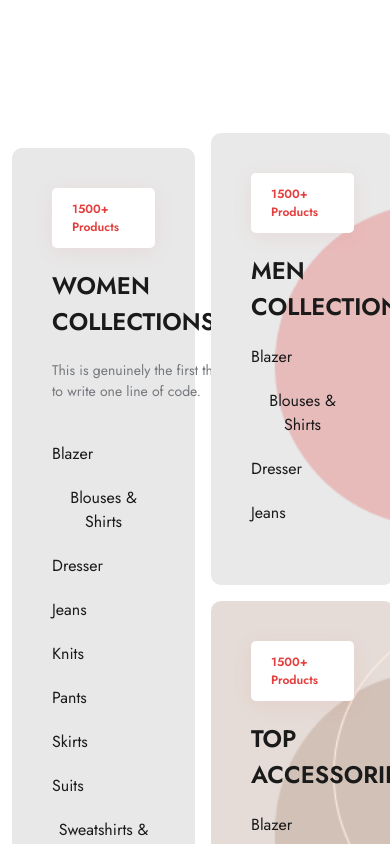
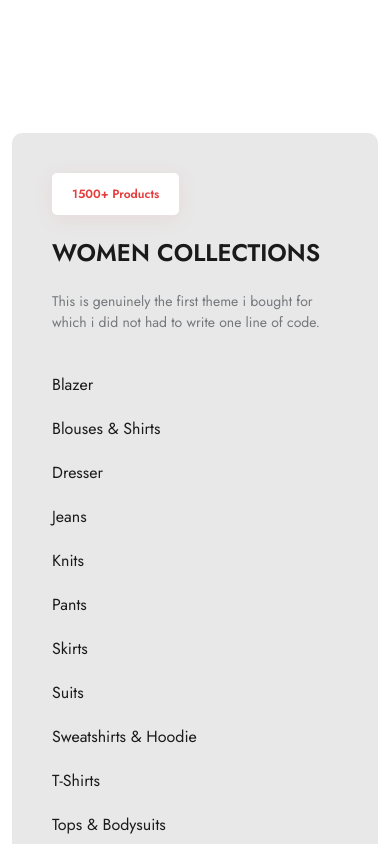
Before and after one commit to Sijan666/roiserTeam, a React (Vite) app: page / in a window 390 px wide. Shown: the part 2360-3204 px from the top of the page. Built offline with nearby package versions, Linux system fonts and the light colour scheme; no server answers; a web font is replaced by a local one.

Commit message:
add responsive in category collection

```diff
--- a/src/components/layouts/CategoryCollection.jsx
+++ b/src/components/layouts/CategoryCollection.jsx
@@ -1,21 +1,18 @@
-
 import ButtonforCC from "../ButtonforCC"
 import Container from "../Container"
 import Flex from "../Flex"
-
-
 
 const CategoryCollection = () => {
   return (
     <>
     <Container className={'py-[100px]'}>
-      <Flex className={'gap-x-4'}>
-        <div className="bg-[#E8E8E8] px-10 py-10 rounded-[10px] w-1/2">
+      <Flex className={'gap-x-4 gap-y-4 flex flex-col lg:flex-row'}>
+        <div className="bg-[#E8E8E8] px-10 py-10 rounded-[10px] lg:w-1/2">
           <div className="shadow-newTwo bg-white inline-block px-5 py-3 rounded-[5px]">
             <p className="text-[#E53E3E] font-semibold text-[12px]">1500+ Products</p>
           </div>
           <h4 className="py-5 text-[#1A1A1A] font-semibold text-[24px] uppercase">Women Collections</h4>
-          <p className="w-[390px] text-[#74787C] text-[14px] pb-10">This is genuinely the first theme i bought for which i did not had to write one line of code.</p>
+          <p className="lg:w-[390px] text-[#74787C] text-[14px] pb-10">This is genuinely the first theme i bought for which i did not had to write one line of code.</p>
           <div className="">
             <ButtonforCC btnTexts={'Blazer'} className={'block pb-5 text-base text-[#1A1A1A]'}/>
             <ButtonforCC btnTexts={'Blouses & Shirts'} className={'block pb-5 text-base text-[#1A1A1A]'}/>
@@ -30,7 +27,7 @@ const CategoryCollection = () => {
             <ButtonforCC btnTexts={'Tops & Bodysuits'} className={'block pb-5 text-base text-[#1A1A1A]'}/>
           </div>
         </div>
-        <div className="w-1/2">
+        <div className="lg:w-1/2">
           <div className="bg-[url('/src/assets/cc2.png')] py-10 px-10 rounded-[10px] bg-center bg-cover bg-no-repeat">
             <div className="shadow-newTwo bg-white inline-block px-5 py-3 rounded-[5px]">
               <p className="text-[#E53E3E] font-semibold text-[12px]">1500+ Products</p>
```
